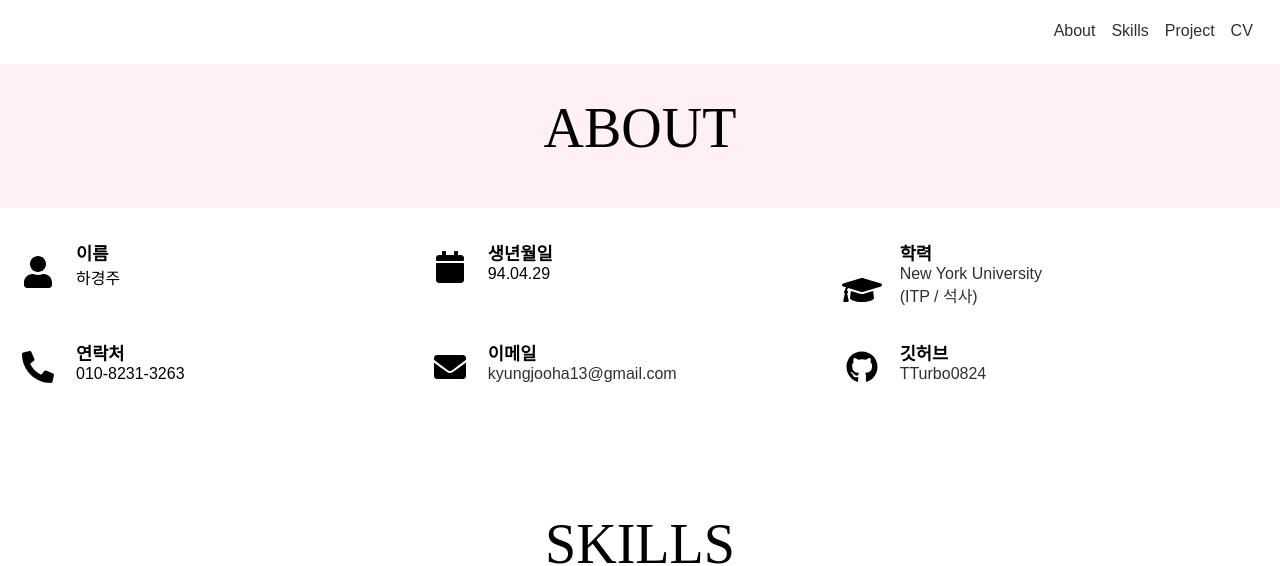
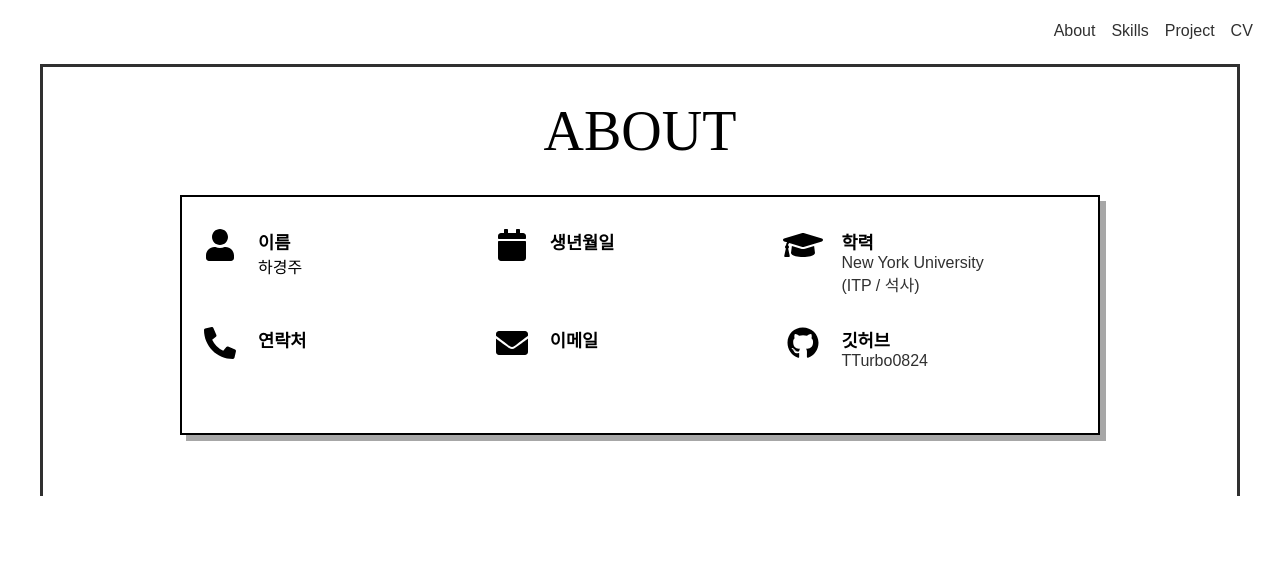
Before and after one commit to TTurbo0824/front-end-portfolio, a React (Create React App) app: page / in a window 1280 px wide. Shown: the top 566 px of the page. Built offline with nearby package versions, Linux system fonts and the light colour scheme.

Commit message:
modify: CSS

```diff
--- a/src/pages/About.tsx
+++ b/src/pages/About.tsx
@@ -9,39 +9,42 @@ import {
 } from '@fortawesome/free-solid-svg-icons';
 import { faGithub } from '@fortawesome/free-brands-svg-icons';
 import { media } from '../components/utils/_media-queries';
-
-// interface InnerScreen {
-//   tabletMini: string;
-// }
+import { Colors, GlobalStyle } from '../components/utils/_var';
 
 const AboutWrapper = styled.div`
   .main {
-    /* display: flex; */
-    min-height: 22rem;
-    background-color: lavenderblush;
+    margin: 2rem 1.5rem 0;
+    min-height: 27rem;
+    ${media.large`margin: 2rem auto 0; max-width: 75rem;`}
+    background-color: ${Colors.beige};
+    border-top: 3px solid ${Colors.black};
+    border-left: 3px solid ${Colors.black};
+    border-right: 3px solid ${Colors.black};
+    /* background-color: lime; */
   }
   .icon {
     margin-right: 1rem;
     width: 2.75rem;
-  }
-
-  .title {
-    margin: 2rem auto 1rem;
-    text-align: center;
-    font-size: 3.5rem;
+    vertical-align: top;
   }
   .field {
-    font-size: 1.1rem;
+    font-size: 0.9rem;
+    ${media.laptop`font-size: 1.1rem;`}
     font-weight: bold;
   }
   .container {
     display: grid;
     background-color: white;
-    width: 100vw;
+    border: 2px solid black;
+    box-shadow: 6px 6px ${Colors.mediumGray};
+    margin: auto auto 1.5rem;
+    font-size: 0.9rem;
+    ${media.tablet`max-width: 50rem;`}
+    ${media.laptop`max-width: 57.5rem;  margin: auto; font-size: 1rem;`}
     height: 15rem;
-    margin: auto;
     padding: 2rem 1rem;
-    grid-template-areas: 'info' 'birth' 'education'
+    grid-template-areas:
+      'info' 'birth' 'education'
       'mobile' 'email' 'github';
     ${media.tabletMini`grid-template-areas:
       'info birth'
@@ -77,69 +80,66 @@ const AboutWrapper = styled.div`
     grid-area: github;
   }
   .content {
-    font-size: 1rem;
+    font-size: 0.9rem;
+    ${media.laptop`font-size: 1rem;`}
   }
 `;
 
-function About () {
+function About() {
   return (
     <AboutWrapper>
-      <div className='main'>
-        <div className='title'>About</div>
-        <div className='container'>
-          <div className='name'>
-            <FontAwesomeIcon className='icon' icon={faUser} size='2x' />
-            <div className='info-container'>
-              <div className='field'>이름</div>
-              <div className='content'>하경주</div>
+      <GlobalStyle />
+      <div className="main">
+        <div className="title">About</div>
+        <div className="container">
+          <div className="name">
+            <FontAwesomeIcon className="icon" icon={faUser} size="2x" />
+            <div className="info-container">
+              <div className="field">이름</div>
+              <div className="content">하경주</div>
             </div>
           </div>
-          <div className='birth'>
-            <FontAwesomeIcon className='icon' icon={faCalendar} size='2x' />
-            <div className='info-container'>
-              <div className='field'>생년월일</div>
-              <div className='content'>94.04.29</div>
+          <div className="birth">
+            <FontAwesomeIcon className="icon" icon={faCalendar} size="2x" />
+            <div className="info-container">
+              <div className="field">생년월일</div>
+              <div className="content">{process.env.REACT_APP_BIRTH}</div>
             </div>
           </div>
-          <div className='education'>
-            <FontAwesomeIcon className='icon' icon={faGraduationCap} size='2x' />
-            <div className='info-container'>
-              <div className='field'>학력</div>
-              <div className='content'>
-                <a
-                  href='https://tisch.nyu.edu/itp'
-                  target='_blank'
-                  rel='noopener noreferrer'
-                >
-                  New York University <br/>(ITP / 석사)
+          <div className="education">
+            <FontAwesomeIcon className="icon" icon={faGraduationCap} size="2x" />
+            <div className="info-container">
+              <div className="field">학력</div>
+              <div className="content">
+                <a href="https://tisch.nyu.edu/itp" target="_blank" rel="noopener noreferrer">
+                  New York University <br />
+                  (ITP / 석사)
                 </a>
               </div>
             </div>
           </div>
-          <div className='mobile'>
-            <FontAwesomeIcon className='icon' icon={faPhoneAlt} size='2x' />
-            <div className='info-container'>
-              <div className='field'>연락처</div>
-              <div className='content'>010-8231-3263</div>
+          <div className="mobile">
+            <FontAwesomeIcon className="icon" icon={faPhoneAlt} size="2x" />
+            <div className="info-container">
+              <div className="field">연락처</div>
+              <div className="content">{process.env.REACT_APP_PHONE}</div>
             </div>
           </div>
-          <div className='email'>
-            <FontAwesomeIcon className='icon' icon={faEnvelope} size='2x' />
-            <div className='info-container'>
-              <div className='field'>이메일</div>
-              <div className='content'><a href='mailto:kyungjooha13@gmail.com'>kyungjooha13@gmail.com</a></div>
+          <div className="email">
+            <FontAwesomeIcon className="icon" icon={faEnvelope} size="2x" />
+            <div className="info-container">
+              <div className="field">이메일</div>
+              <div className="content">
+                <a href={`mailto:${process.env.REACT_APP_EMAIL}`}>{process.env.REACT_APP_EMAIL}</a>
+              </div>
             </div>
           </div>
-          <div className='github'>
-            <FontAwesomeIcon className='icon' icon={faGithub} size='2x' />
-            <div className='info-container'>
-              <div className='field'>깃허브</div>
-              <div className='content'>
-                <a
-                  href='https://github.com/TTurbo0824'
-                  target='_blank'
-                  rel='noopener noreferrer'
-                >
+          <div className="github">
+            <FontAwesomeIcon className="icon" icon={faGithub} size="2x" />
+            <div className="info-container">
+              <div className="field">깃허브</div>
+              <div className="content">
+                <a href="https://github.com/TTurbo0824" target="_blank" rel="noopener noreferrer">
                   TTurbo0824
                 </a>
               </div>
```
